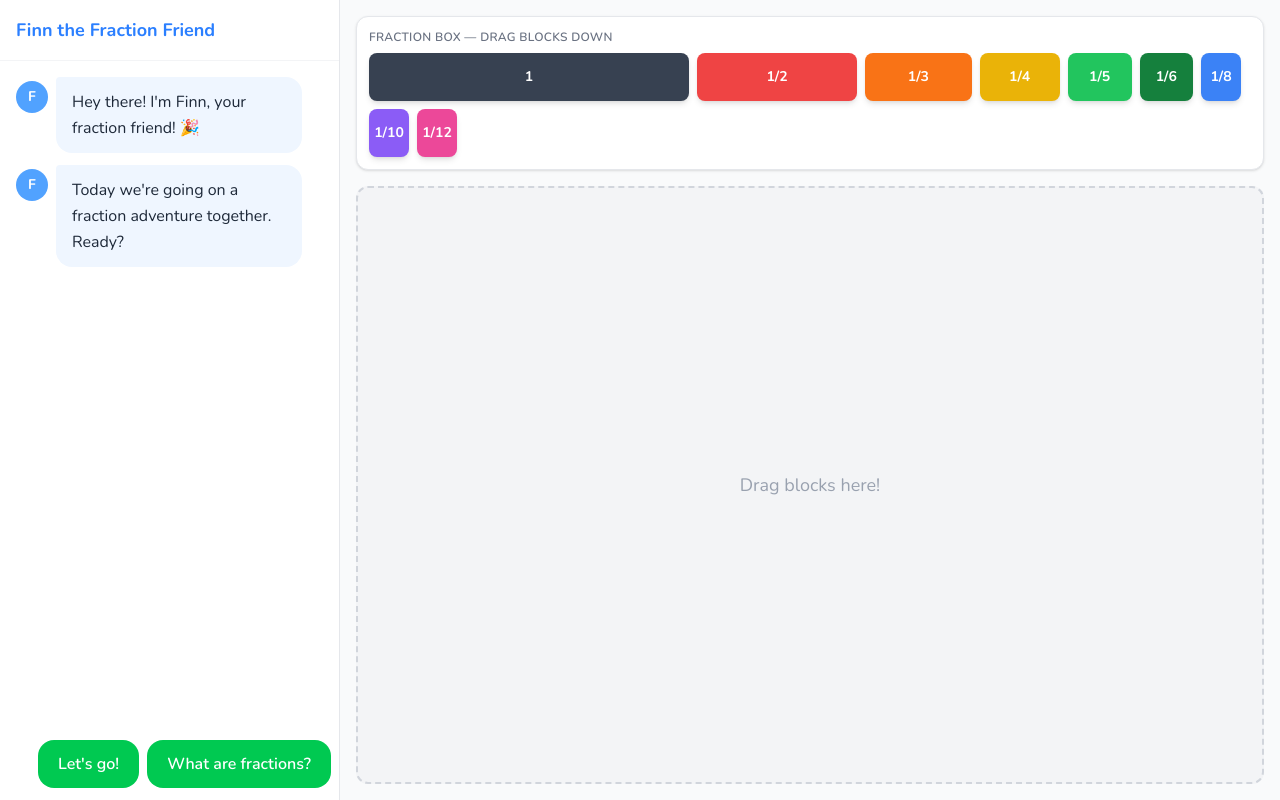
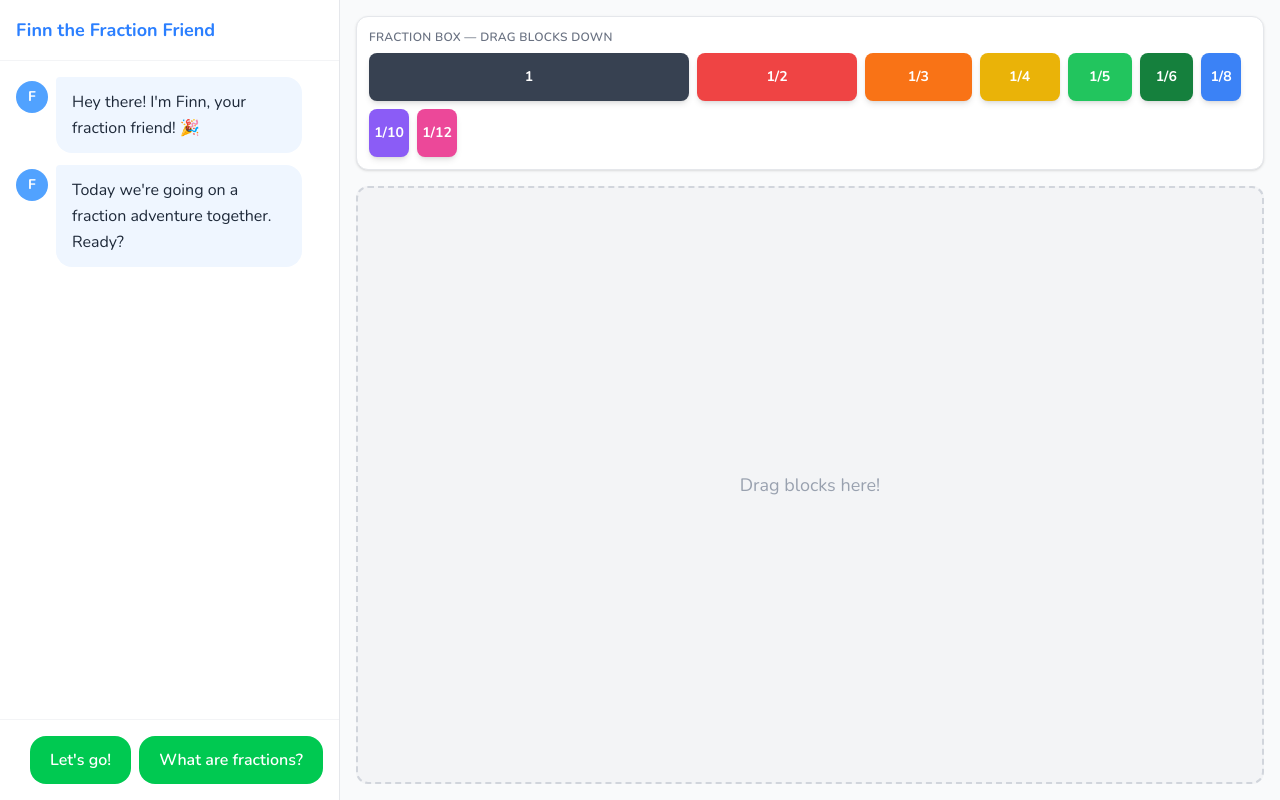
Before and after one commit to helloblair/synthesis-tutor, a React (Vite) app: page / in a window 1280 px wide. Built offline with nearby package versions, Linux system fonts and the light colour scheme.

Commit message:
fix: prevent response buttons from covering chat messages

```diff
--- a/src/components/ResponseButtons.tsx
+++ b/src/components/ResponseButtons.tsx
@@ -7,7 +7,7 @@ interface Props {
 
 export function ResponseButtons({ options, onSelect }: Props) {
   return (
-    <div className="flex flex-wrap gap-2 justify-end mb-3 px-2">
+    <div className="flex flex-wrap gap-2 justify-end p-4 border-t border-gray-100 bg-white shrink-0">
       {options.map((option) => (
         <button
           key={option.label}
```
